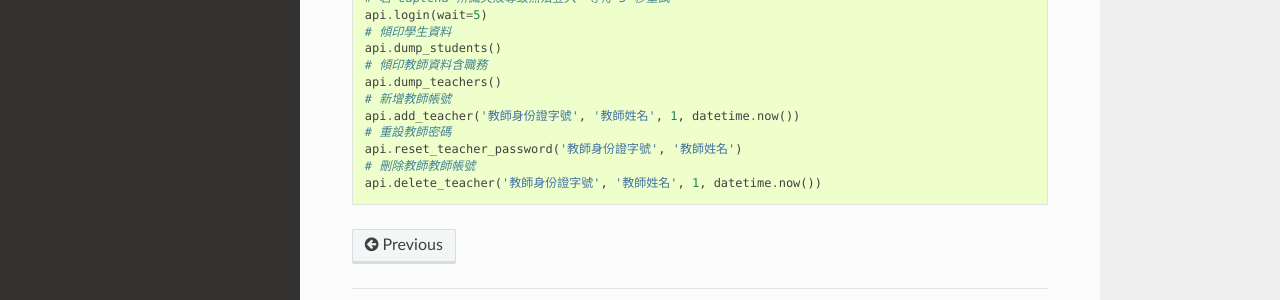
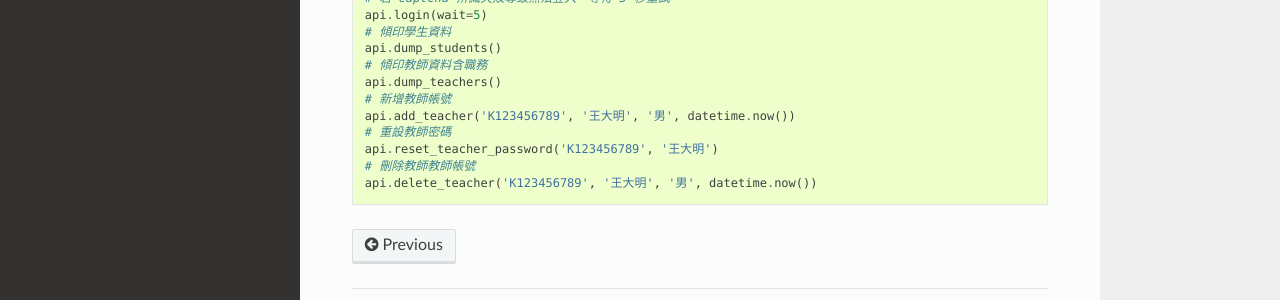
Before and after one commit to fossnio/schoolsoftapi, a Sphinx documentation site: the page built from docs/quickstart.rst, in a window 1280 px wide and 1235 px high. Shown: the part 842-1142 px from the top of the window. Built offline with Sphinx 7.4.7 and the Read the Docs theme 2.0.0, drawn with Linux system fonts in a browser that asks for light colours.

Commit message:
更新文件

```diff
--- a/docs/index.rst
+++ b/docs/index.rst
@@ -3,7 +3,7 @@
    You can adapt this file completely to your liking, but it should at least
    contain the root `toctree` directive.
 
-Welcome to SchoolSoftAPI's documentation!
+歡迎來到 SchoolSoftAPI 文件網站
 =========================================
 
 .. toctree::
@@ -15,7 +15,7 @@ Welcome to SchoolSoftAPI's documentation!
 
 
 
-Indices and tables
+索引與表格
 ==================
 
 * :ref:`genindex`
--- a/docs/quickstart.rst
+++ b/docs/quickstart.rst
@@ -43,8 +43,8 @@ Python 套件
     # 傾印教師資料含職務
     api.dump_teachers()
     # 新增教師帳號
-    api.add_teacher('教師身份證字號', '教師姓名', 1, datetime.now())
+    api.add_teacher('K123456789', '王大明', '男', datetime.now())
     # 重設教師密碼
-    api.reset_teacher_password('教師身份證字號', '教師姓名')
+    api.reset_teacher_password('K123456789', '王大明')
     # 刪除教師教師帳號
-    api.delete_teacher('教師身份證字號', '教師姓名', 1, datetime.now())
+    api.delete_teacher('K123456789', '王大明', '男', datetime.now())
```
Also changed, not shown: README.rst (+2 -48 lines).
